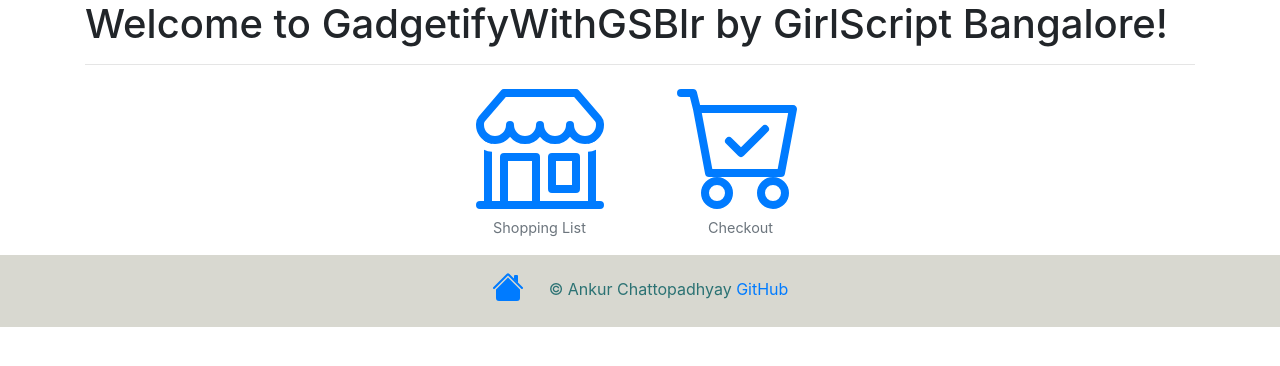
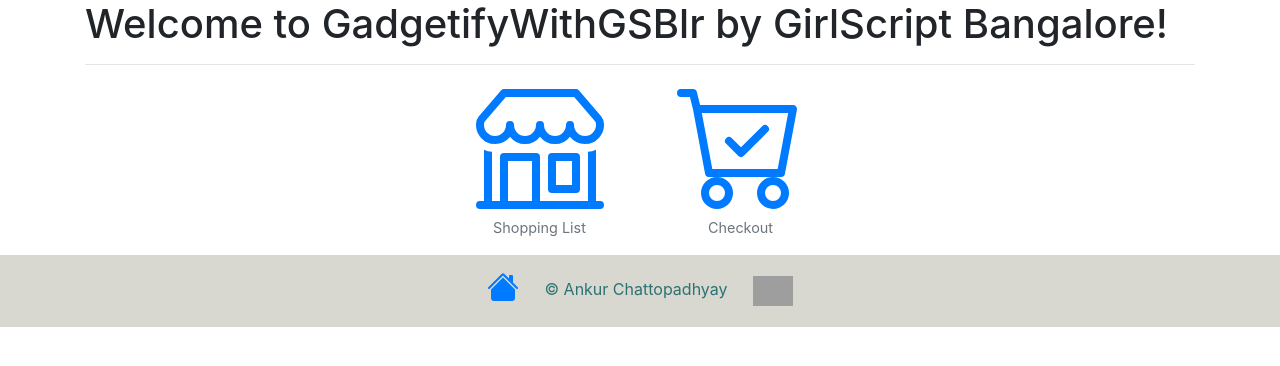
Before and after one commit to girlscript-blr/code-with-girlscript-bangalore, a Django app: page / in a window 1280 px wide. Shown: the top 366 px of the page. Run offline with Django 3.2, Linux system fonts and the light colour scheme; some libraries are stand-ins or nearby versions; grey boxes are pictures that could not be loaded.

Commit message:
style: edit footer with github svg

```diff
--- a/Hard/1. Shopping Cart Problem/solutions/chttrjeankr_Ankur_Chattopadhyay/GadgetifyWithGSBlr/templates/base.html
+++ b/Hard/1. Shopping Cart Problem/solutions/chttrjeankr_Ankur_Chattopadhyay/GadgetifyWithGSBlr/templates/base.html
@@ -85,8 +85,15 @@
           </svg>
         </a>
         &emsp;
-        <span>&copy;</span> Ankur Chattopadhyay
-        <a href="https://www.github.com/chttrjeankr">GitHub</a>
+        <span>&copy;</span>
+        Ankur Chattopadhyay &emsp;
+        <a href="https://www.github.com/chttrjeankr">
+          <img
+            src="https://cdn.jsdelivr.net/npm/simple-icons@3.1.0/icons/github.svg"
+            alt="GitHub"
+            height="30em;"
+          />
+        </a>
       </div>
     </footer>
   </body>
```
